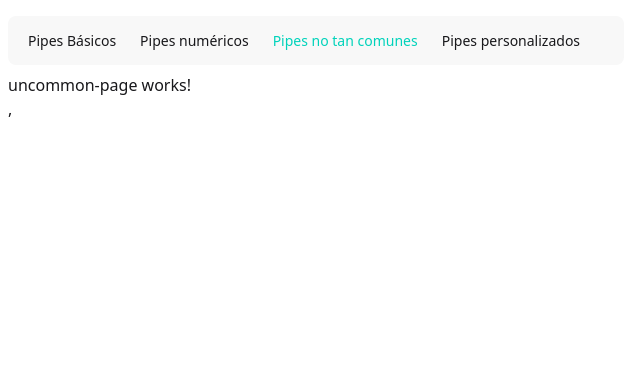
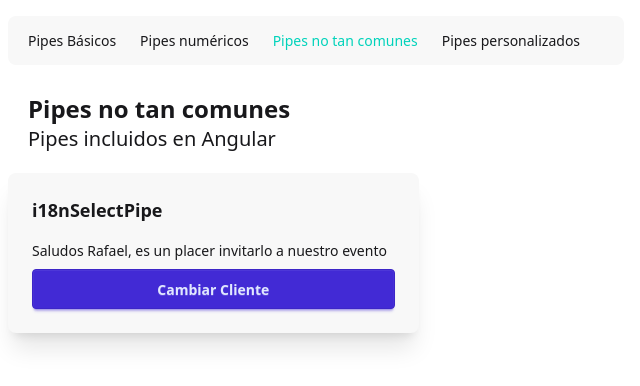
Before and after one commit to rafafuentesz/05-pipes-app, an Angular app: page /uncommon in a window 1280 px wide. Shown: the top 386 px of the page, without its empty margins (0-640 px from the left). Built offline with nearby package versions, Linux system fonts and the light colour scheme.

Commit message:
i18n pipe

```diff
--- a/src/app/pages/uncommon-page/uncommon-page.component.html
+++ b/src/app/pages/uncommon-page/uncommon-page.component.html
@@ -1 +1,11 @@
-<p>uncommon-page works!</p>,
+<section class="mx-5 my-5">
+  <h1 class="text-2xl font-bold">Pipes no tan comunes</h1>
+  <h3 class="text-xl">Pipes incluidos en Angular</h3>
+</section>
+
+<div class="grid grid-cols-1 md:grid-cols-2 xl:grid-cols-3 gap-4">
+  <app-card title="i18nSelectPipe">
+    <p>Saludos {{client().name}}, es un placer {{ client().gender | i18nSelect: invitationMap }} a nuestro evento</p>
+    <button (click)="changeClient()" class="btn btn-primary">Cambiar Cliente</button>
+  </app-card>
+</div>
--- a/src/app/pages/uncommon-page/uncommon-page.component.ts
+++ b/src/app/pages/uncommon-page/uncommon-page.component.ts
@@ -1,8 +1,39 @@
-import { Component } from '@angular/core';
+import { Component, signal } from '@angular/core';
+import { CardComponent } from '../../components/card/card.component';
+import { I18nSelectPipe } from '@angular/common';
+
+const client1 = {
+  name: 'Rafael',
+  gender: 'male',
+  age: 20,
+  address: 'Córdoba, Argentina',
+};
+const client2 = {
+  name: 'María',
+  gender: 'female',
+  age: 21,
+  address: 'Toronto, Canada',
+};
 
 @Component({
   selector: 'app-uncommon-page',
-  imports: [],
+  imports: [CardComponent, I18nSelectPipe],
   templateUrl: './uncommon-page.component.html',
 })
-export default class UncommonPageComponent { }
+export default class UncommonPageComponent {
+  //i18nSelect
+  client = signal(client1);
+
+  invitationMap = {
+    male: 'invitarlo',
+    female: 'invitarla',
+  };
+
+  changeClient() {
+    if (this.client() === client1) {
+      this.client.set(client2);
+      return;
+    }
+    this.client.set(client1);
+  }
+}
```
